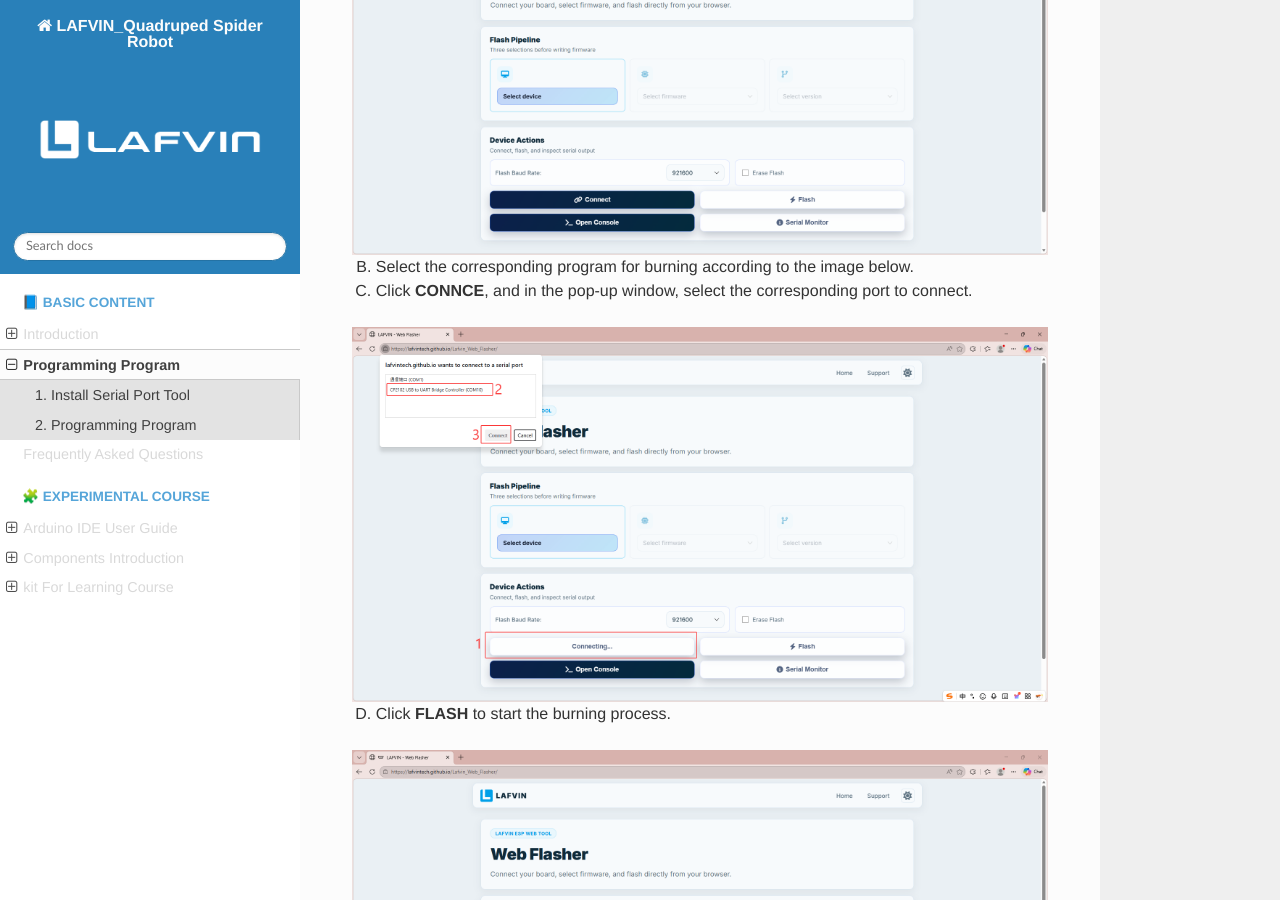
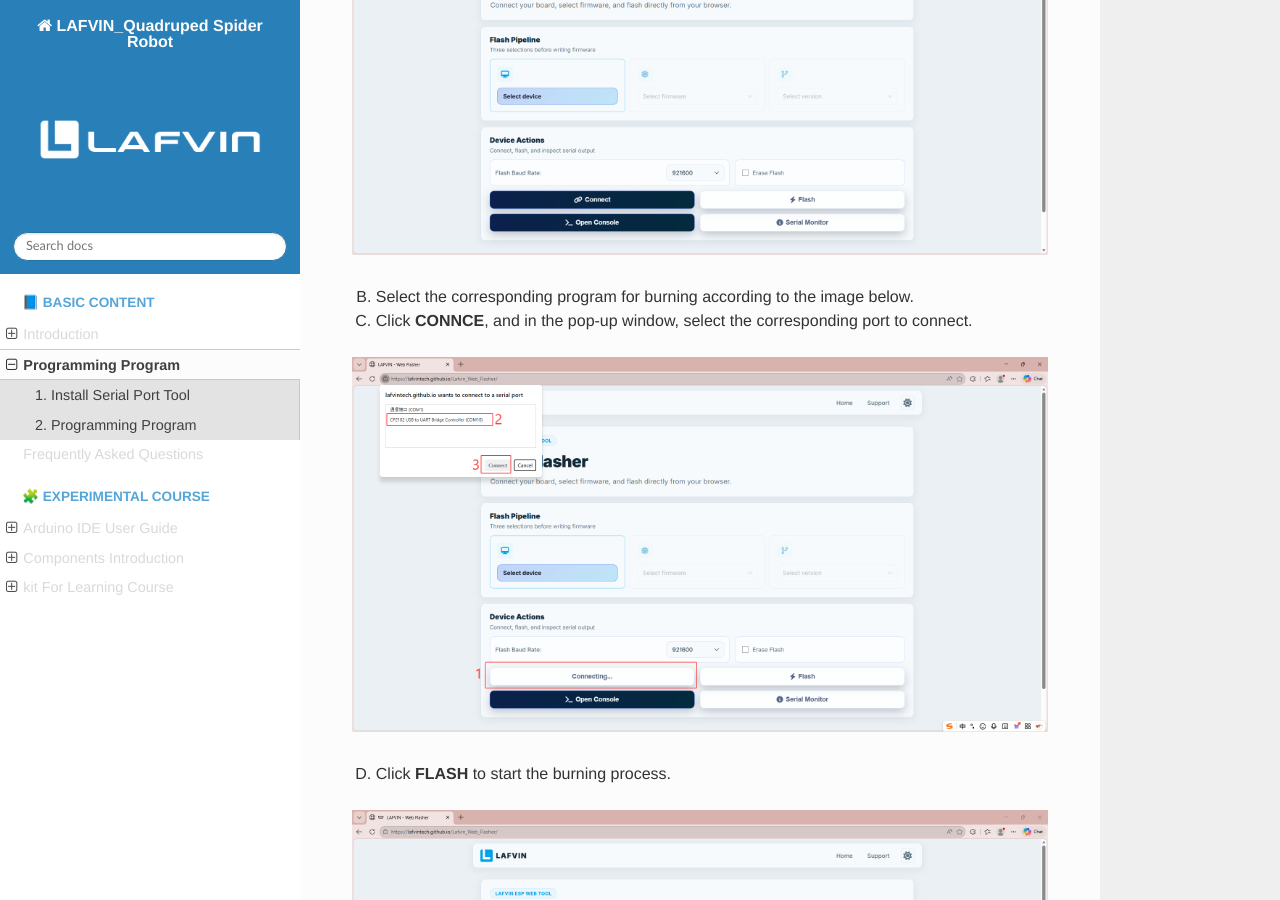
Before and after one commit to lafvintech/LAFVIN_Quadruped-Spider-Robot, a Sphinx documentation site: the page built from docs/source/Programmingprogram.rst, in a window 1280 px wide and 900 px high, scrolled down 1335 px. Built offline with Sphinx 7.4.7 and the Read the Docs theme 3.1.0, drawn with Linux system fonts in a browser that asks for light colours.

Commit message:
Update Programmingprogram.rst

```diff
--- a/docs/source/Programmingprogram.rst
+++ b/docs/source/Programmingprogram.rst
@@ -34,6 +34,10 @@
    :width: 800
    :align: center
 
+.. raw:: html
+
+   <div style="margin-top: 30px;"></div>
+
 B. Select the corresponding program for burning according to the image below.
 
 C. Click **CONNCE**, and in the pop-up window, select the corresponding port to connect.
@@ -42,17 +46,29 @@
    :width: 800
    :align: center
 
+.. raw:: html
+
+   <div style="margin-top: 30px;"></div>
+
 D. Click **FLASH** to start the burning process.
 
 .. image:: _static/program/5.LAFVIN.png
    :width: 800
    :align: center
 
+.. raw:: html
+
+   <div style="margin-top: 30px;"></div>
+
 E. Waiting for the burning process to complete.
 
 .. image:: _static/program/6.lafvin.png
    :width: 800
    :align: center
+
+.. raw:: html
+
+   <div style="margin-top: 30px;"></div>
 
 F. After the program is burned, press the RST reset button on the development board and the system will start running.
 
```
